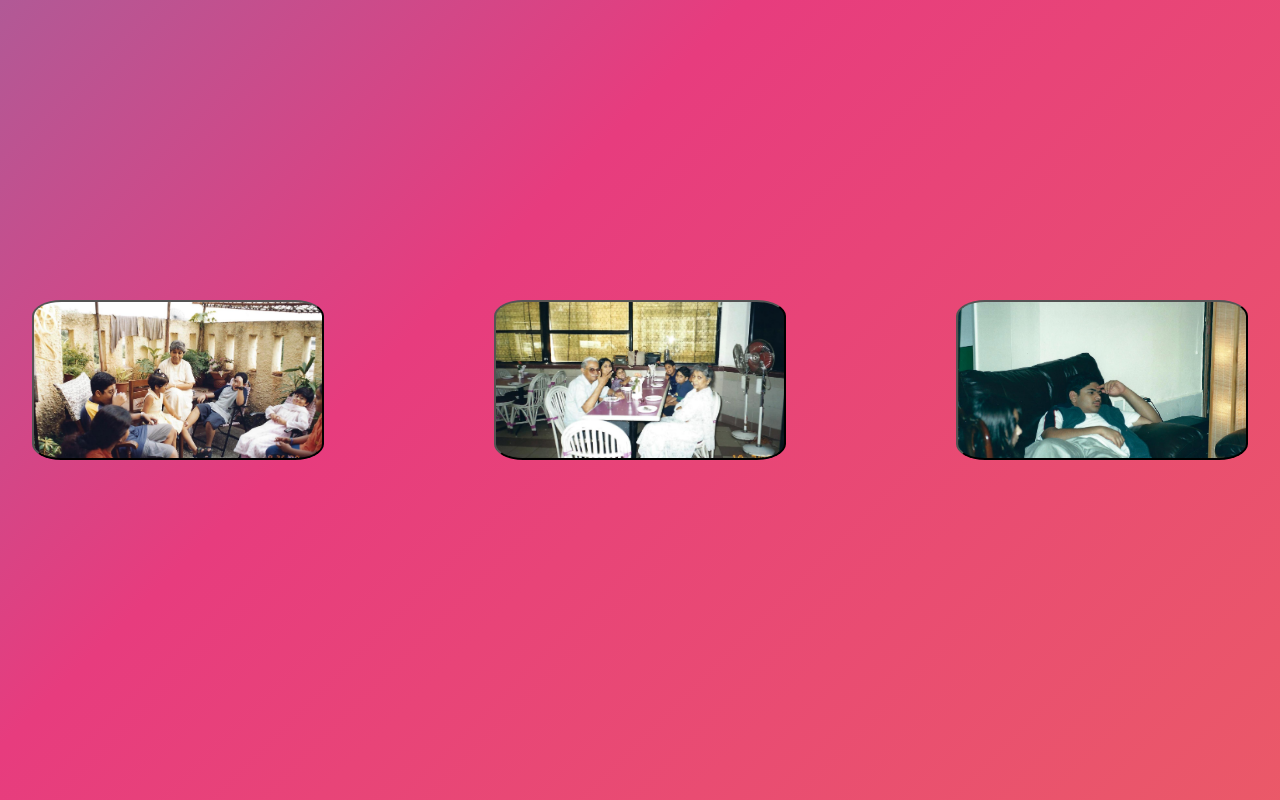
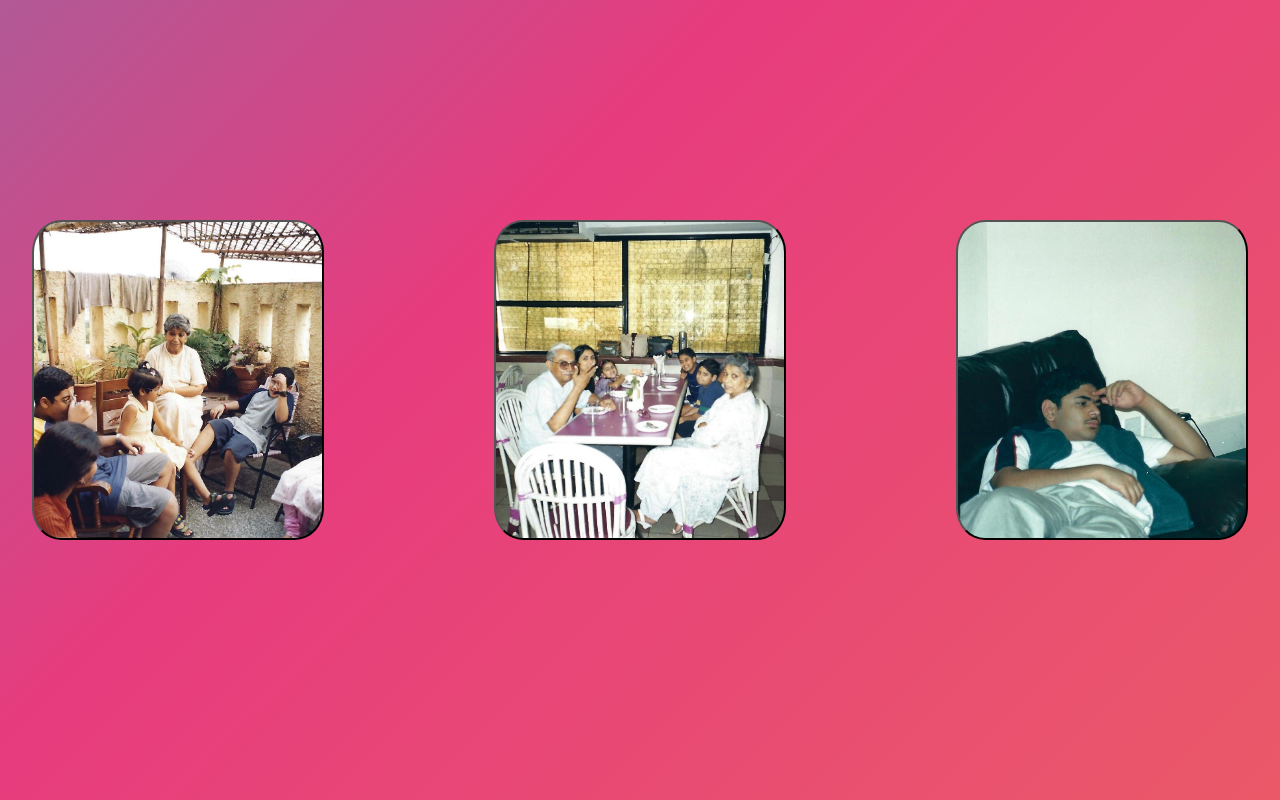
Before and after one commit to lowsound42/phoneHome, a website: page src/index.html in a window 1280 px wide. Drawn offline with nearby package versions, Linux system fonts and the light colour scheme; files that its build step writes are made by us from their sources.

Commit message:
button height

```diff
--- a/src/styles/style.scss
+++ b/src/styles/style.scss
@@ -40,7 +40,7 @@ body {
   &__button{
     align-self: center;
     width: 24%;
-    height: 10rem;
+    height: 20rem;
 
     &:nth-child(1){
       background-image: url('../images/talk.jpg');
```
